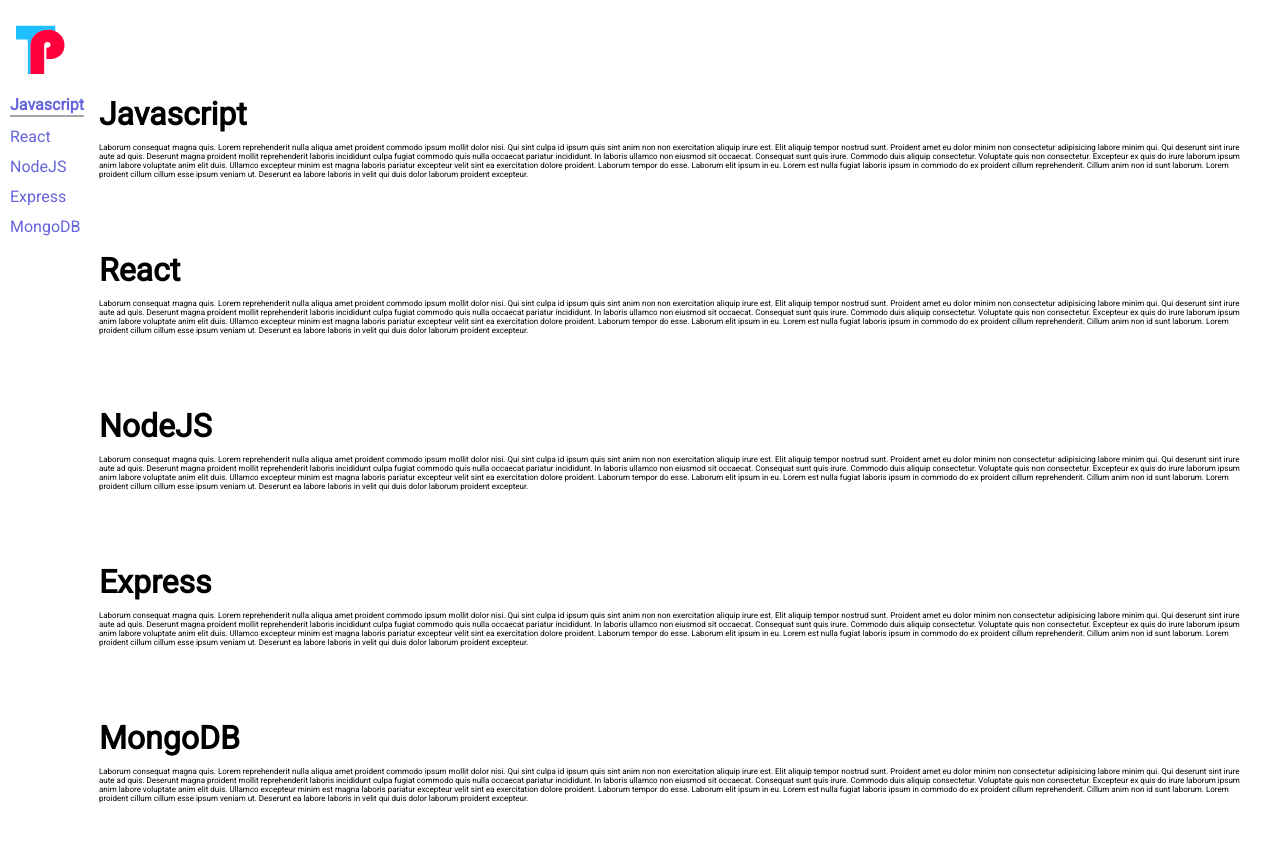
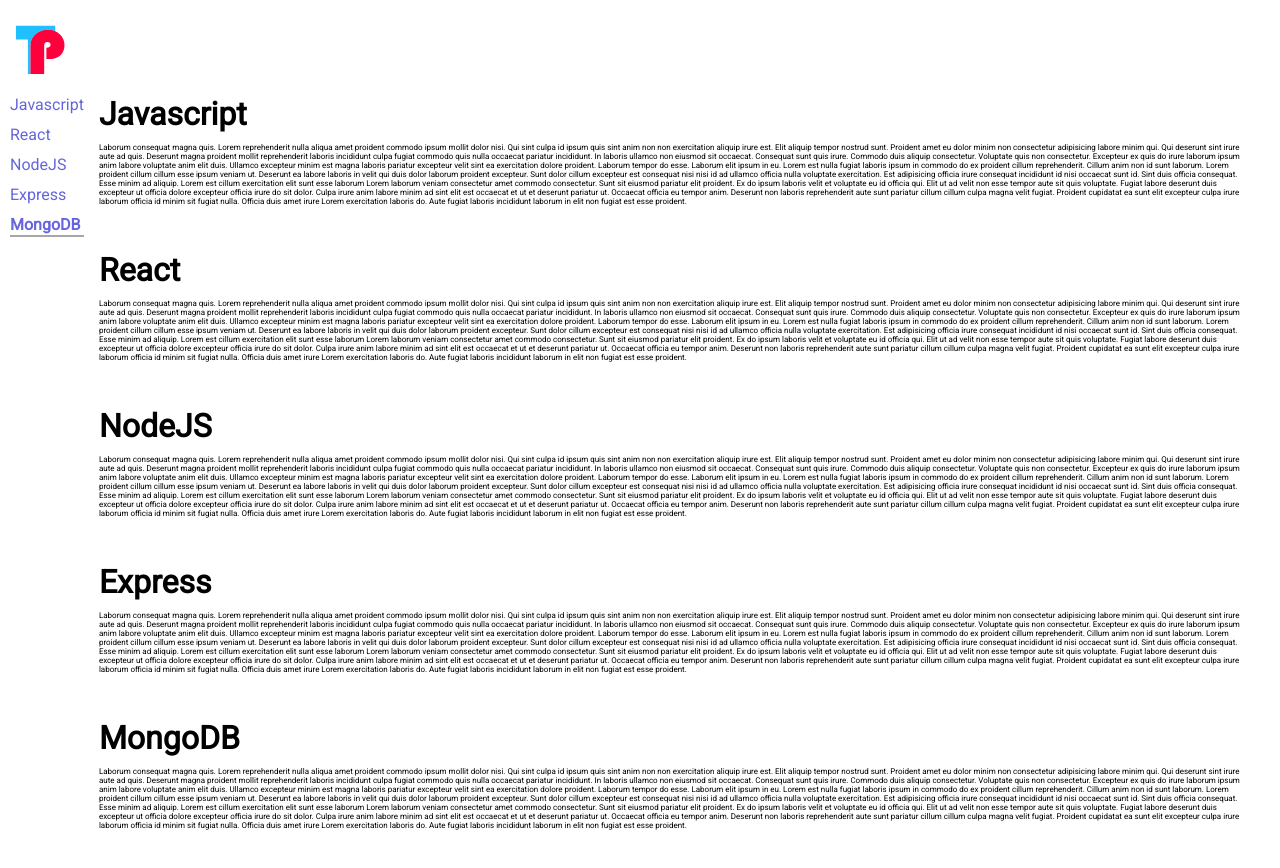
Before and after one commit to Tyler-Palmer/Portfolio, a React (Create React App) app in the folder client/: page / in a window 1280 px wide. Shown: the top 868 px of the page. Built offline with nearby package versions, Linux system fonts and the light colour scheme.

Commit message:
intersection-observer working and communicating with Nav

```diff
--- a/client/src/App.js
+++ b/client/src/App.js
@@ -5,14 +5,34 @@ import Nav from "./Components/Nav/Nav";
 import Landing from "./Components/Landing/Landing";
 
 class App extends Component {
+	constructor(){
+		super()
+		this.state ={
+			activeThing2: {
+                id: null,
+                ratio: 0
+            }
+		}
+	}
+
+	updateActive2 = (params) => {
+		this.setState({
+			activeThing2 : params
+		})
+	}
+
   render() {
     return (
       <div>
         <Header />
         <div className="main-wrapper">
-          <Nav />
+          <Nav activeThing2 = {this.state.activeThing2}/>
           <Switch>
-            <Route exact path="/" component={Landing} />
+            <Route exact path="/" render = { props => <Landing
+															{...props}
+															updateActive2 = {this.updateActive2}
+															activeThing2 = {this.state.activeThing2}
+															/>} />
           </Switch>
         </div>
       </div>
--- a/client/src/Components/Landing/Landing.js
+++ b/client/src/Components/Landing/Landing.js
@@ -35,6 +35,7 @@ class Landing extends Component {
               this.setState({
                 activeThing
               })
+              this.props.updateActive2(this.state.activeThing)
             }
         };
 
--- a/client/src/Components/Nav/Nav.js
+++ b/client/src/Components/Nav/Nav.js
@@ -19,6 +19,7 @@ const Anchor = styled.a`
 `;
 
 class Nav extends Component {
+
   render() {
     return (
       <div className="nav-container">
@@ -27,7 +28,7 @@ class Nav extends Component {
             <div key={thing.id}>
               <Anchor
                 href={`#${thing.id}`}
-                selected={thing.id === 'a'}
+                selected={thing.id === this.props.activeThing2.id}
                 >
                 {thing.headline}
               </Anchor>
--- a/client/src/Context/ContentProvider.js
+++ b/client/src/Context/ContentProvider.js
@@ -12,7 +12,7 @@ const lorem = new LoremIpsum({
     min: 4
   }
 });
-const example = lorem.generateParagraphs(3);
+const example = lorem.generateParagraphs(5);
 
 const { Consumer, Provider } = React.createContext()
 
```
